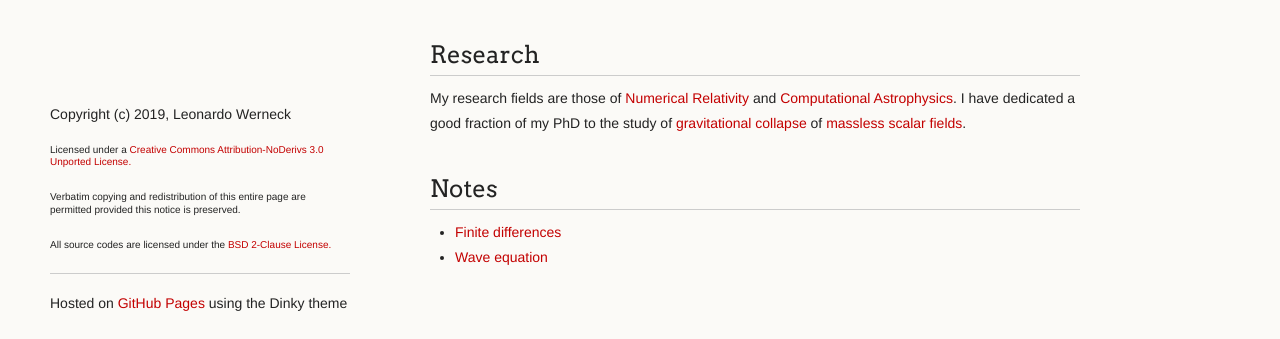
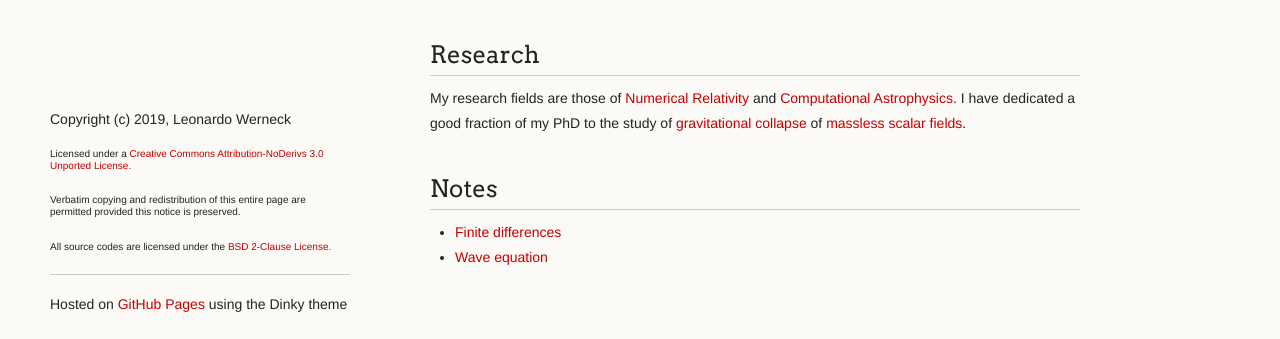
Before and after one commit to leowerneck/leowerneck.github.io, a Jekyll site: the page built from index.md, in a window 1280 px wide and 1027 px high. Shown: the part 685-1024 px from the top of the window. Built offline with Jekyll 4.4.1, drawn with Linux system fonts in a browser that asks for light colours; a script that is not in the unit is left out.

Commit message:
_sass/jekyll-theme-dinky.scss: change font spacing on footer

```diff
--- a/_sass/jekyll-theme-dinky.scss
+++ b/_sass/jekyll-theme-dinky.scss
@@ -333,7 +333,7 @@ footer {
   position:fixed;
   bottom:10px;
 	padding-left: 50px;
-  line-height: 0.85em;
+  line-height: 0.80em;
 }
 
 @media print, screen and (max-width: 960px) {
```
